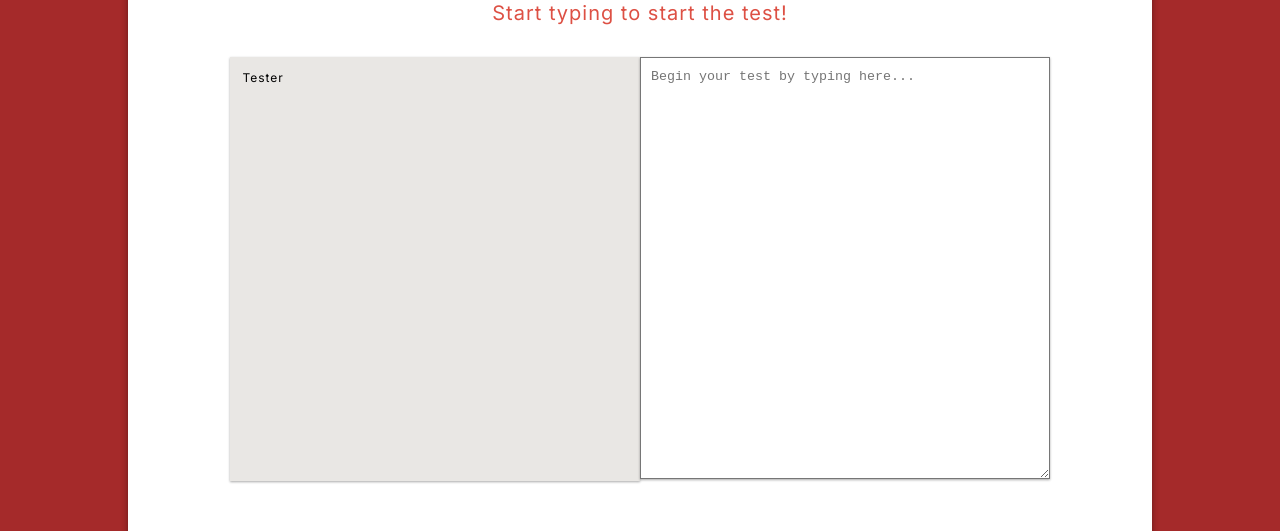
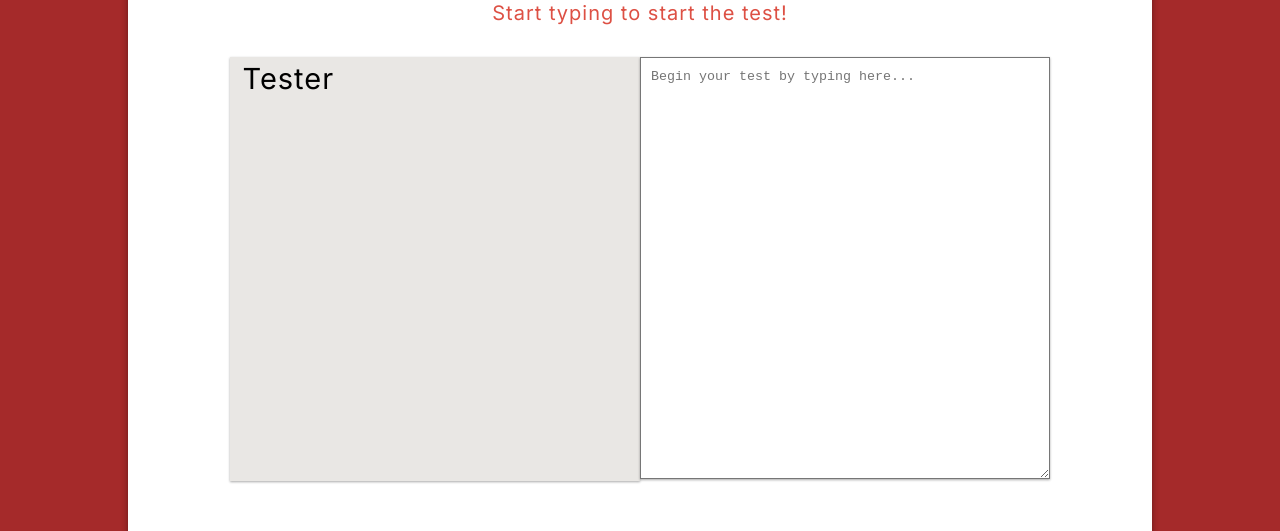
Before and after one commit to waridrox/flash-type, a React (Create React App) app: page / in a window 1280 px wide. Shown: the part 1152-1683 px from the top of the page. Built offline with nearby package versions, Linux system fonts and the light colour scheme.

Commit message:
Splitting each word into individual letters along with completeness state

```diff
--- /dev/null
+++ b/src/components/TestLetter/TestLetter.css
@@ -0,0 +1,4 @@
+.test-letter {
+    font-size: 29px;
+    line-height: 19px;
+}
--- /dev/null
+++ b/src/components/TestLetter/TestLetter.jsx
@@ -0,0 +1,19 @@
+import React from "react";
+import './TestLetter.css'
+
+const TestLetter = ({ individualLetterInfo }) => {
+    const { status } = individualLetterInfo;
+
+    const statusClass = {
+        correct: "test-letter-correct",
+        incorrect: "test-letter-incorrect",
+        notAttempted: "test-letter-not-attempted"
+    }[status] //the statusClass object keys are matched against status variable
+    return (
+        <span className={`test-letter ${statusClass}`}>
+            {individualLetterInfo.testLetter}
+        </span>
+    )
+}
+
+export default TestLetter;
--- a/src/components/TypingChallenge/TypingChallenge.jsx
+++ b/src/components/TypingChallenge/TypingChallenge.jsx
@@ -1,4 +1,5 @@
 import React from 'react'
+import TestLetter from '../TestLetter/TestLetter';
 import './TypingChallenge.css'
 
 const TypingChallenge = ({ selectedParagraph, timeRemaining, timerStarted, testInfo }) => {
@@ -19,7 +20,15 @@
             <div className="textarea-container">
                 <div className="textarea-left">
                     <div className="textarea test-paragraph">
-                        {selectedParagraph}
+                        {/* {selectedParagraph} */}
+                        {testInfo.map((individualLetterInfo, index) => {
+                            return (
+                                <TestLetter
+                                key = {index}
+                                individualLetterInfo={individualLetterInfo}
+                                />
+                            )
+                        })}
                     </div>
                 </div>
 
```
